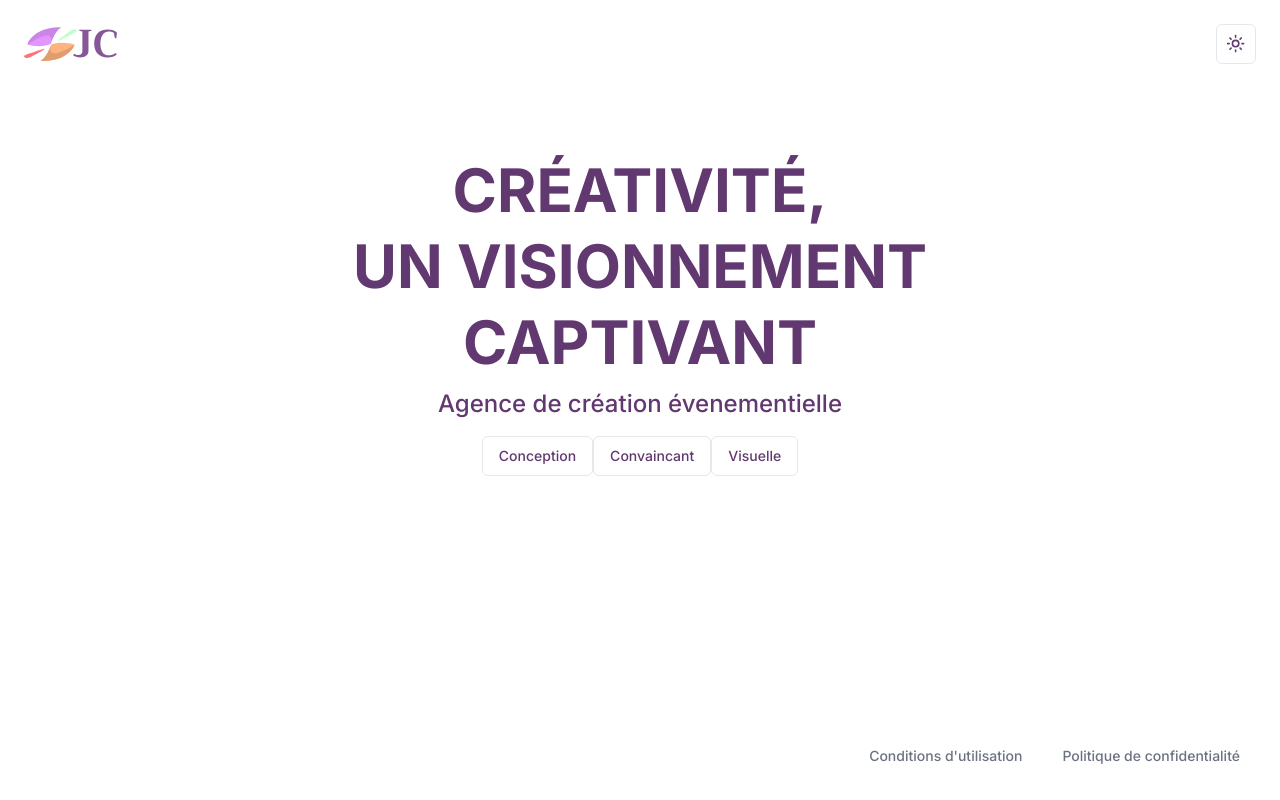
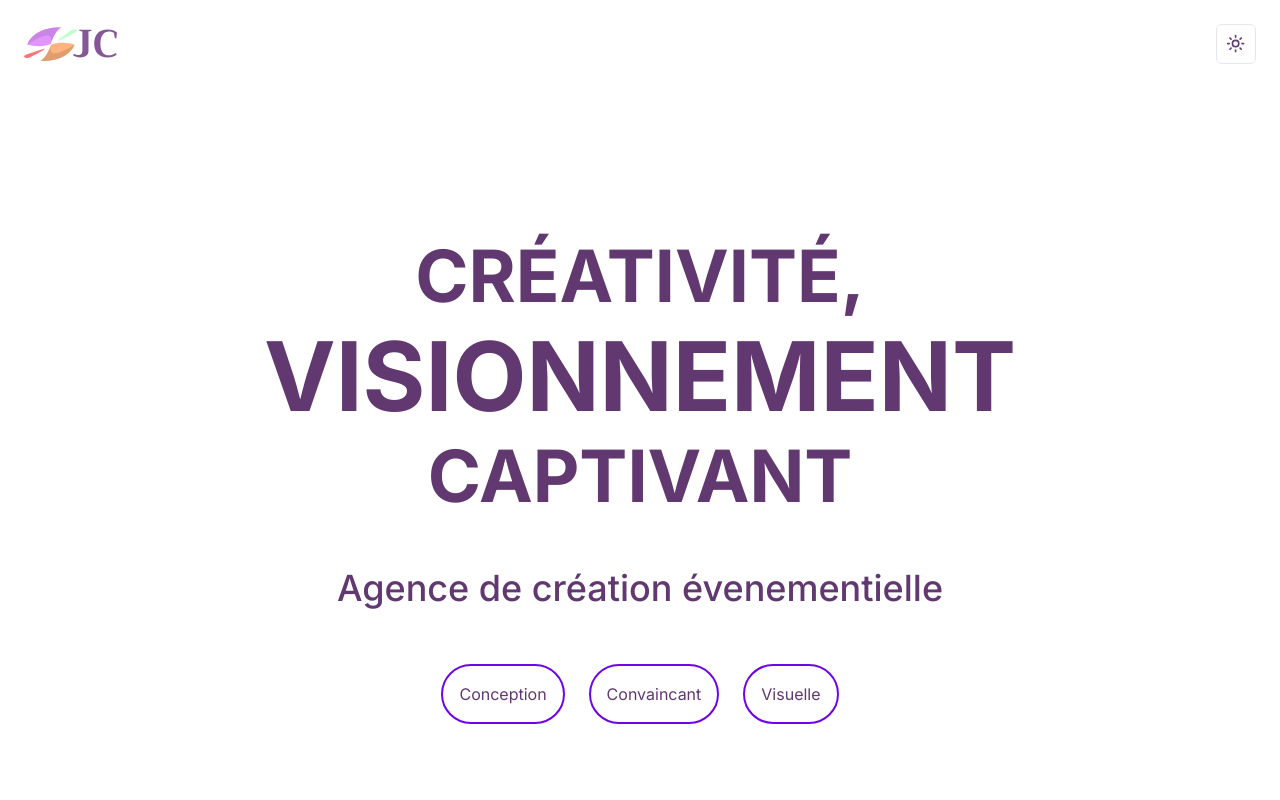
Before and after one commit to KevinKuch/agence-jubicraft, a Next.js app: page / in a window 1280 px wide. Shown: the top 800 px of the page. Built offline with nearby package versions, Linux system fonts and the light colour scheme; a web font is replaced by a local one.

Commit message:
Debut page accueil

```diff
--- a/app/(landing)/_components/hero.tsx
+++ b/app/(landing)/_components/hero.tsx
@@ -4,18 +4,20 @@ import { Button } from "@/components/ui/button";
 
 export const Hero = () => {
 	return (
-		<div className="max-w-3xl space-y-4">
-			<h1 className="text-3xl font-bold sm:text-5xl md:text-6xl">CRÉATIVITÉ,</h1>
-			<h1 className="text-3xl font-bold sm:text-5xl md:text-6xl">
-				UN VISIONNEMENT
+		<div className="h-full max-w-5xl space-y-4">
+			<h1 className="text-3xl font-bold sm:text-6xl md:text-7xl">CRÉATIVITÉ,</h1>
+			<h1 className="text-4xl font-bold sm:text-7xl md:text-8xl">
+				VISIONNEMENT
 			</h1>
-			<h1 className="text-3xl font-bold sm:text-5xl md:text-6xl">CAPTIVANT</h1>
-			<h3 className="text-skin-base sm:text-xl md:text-2xl font-medium">
+			<h1 className="text-3xl font-bold sm:text-6xl md:text-7xl">CAPTIVANT</h1>
+			<h3 className="sm:text-3xl md:text-4xl font-medium py-10">
 				Agence de création évenementielle
 			</h3>
-			<Button className="" variant="outline">Conception</Button>
-			<Button variant="outline">Convaincant</Button>
-			<Button variant="outline">Visuelle</Button>
+			<div className="flex justify-center gap-x-6">
+				<p className="border-2 border-[#6E05E6] rounded-full p-4">Conception</p>
+				<p className="border-2 border-[#6E05E6] rounded-full p-4">Convaincant</p>
+				<p className="border-2 border-[#6E05E6] rounded-full p-4">Visuelle</p>
+			</div>
 		</div>
 	);
 };
--- /dev/null
+++ b/app/(landing)/_components/section2.tsx
@@ -0,0 +1,9 @@
+const SectionImages = () => {
+	return (
+		<div className="h-screen bg-red-800">
+			Section images
+		</div>
+	 );
+}
+
+export default SectionImages;
--- /dev/null
+++ b/app/(landing)/_components/section3.tsx
@@ -0,0 +1,9 @@
+const Section3 = () => {
+	return (
+		<div className="h-screen bg-blue-900">
+			section3
+		</div>
+	 );
+}
+
+export default Section3;
--- a/app/(landing)/layout.tsx
+++ b/app/(landing)/layout.tsx
@@ -6,7 +6,7 @@ const LandingLayout = ({ children }: { children: React.ReactNode }) => {
 	return (
 		<div className="h-full">
 			<Navbar />
-			<main className="h-full pt-40">{children}</main>
+			<main className="h-full pt-40 md:pt-60">{children}</main>
 		</div>
 	);
 };
--- a/app/(landing)/page.tsx
+++ b/app/(landing)/page.tsx
@@ -1,15 +1,17 @@
 import { Footer } from "./_components/footer";
 import { Hero } from "./_components/hero";
+import SectionImages from "./_components/section2";
+import Section3 from "./_components/section3";
 
 const LandingPage = () => {
 	return (
 		<div className="min-h-full flex flex-col">
-			<div className="flex flex-col items-center justify-center md:justify-start text-center gap-y-8 flex-1 px-6 pb-10">
+			<div className="flex flex-col items-center justify-center md:justify-start text-center gap-y-8 flex-1 px-6 pb-10 mb-40">
 				<Hero />
 			</div>
-			<div>
-				<Footer />
-			</div>
+			<SectionImages />
+			<Section3 />
+			{/* <Footer /> */}
 		</div>
 	);
 };
--- a/app/globals.css
+++ b/app/globals.css
@@ -61,6 +61,7 @@ body,
 	* {
 		@apply border-border;
 	}
+
 	body {
 		@apply bg-background text-foreground;
 	}
--- a/tailwind.config.ts
+++ b/tailwind.config.ts
@@ -24,6 +24,7 @@ const config = {
 			// 	}
 			// },
 			colors: {
+				'accents-purple': '#6E05E6',
 				border: "hsl(var(--border))",
 				input: "hsl(var(--input))",
 				ring: "hsl(var(--ring))",
```
